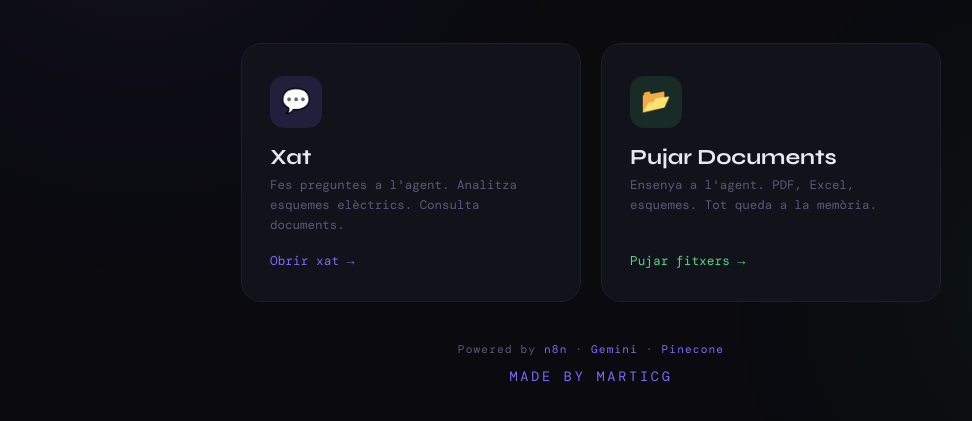
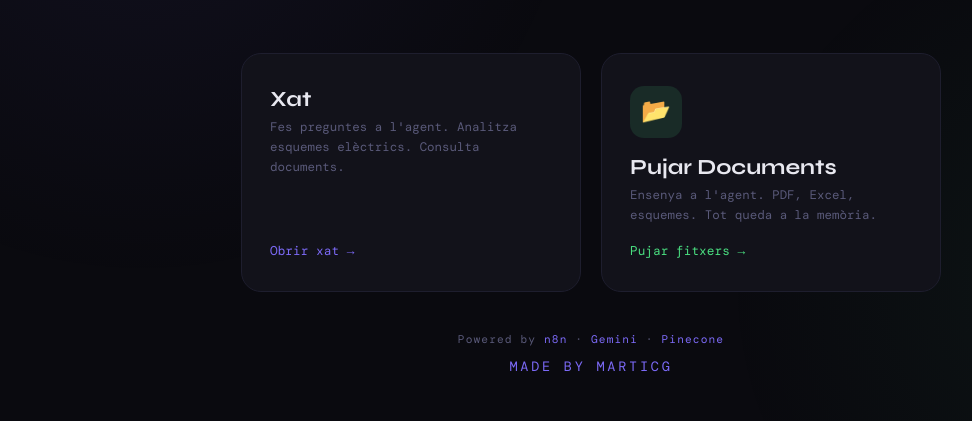
Before and after one commit to marticege-cg/agent-expert, a website: page index.html in a window 1280 px wide. Shown: the part 371-792 px from the top of the page, without its empty margins (49-1021 px from the left). Drawn offline with nearby package versions, Linux system fonts and the light colour scheme.

Commit message:
Update index.html

```diff
--- a/index.html
+++ b/index.html
@@ -267,8 +267,7 @@
   </div>
 
   <div class="cards">
-    <a class="card chat" href="https://lobe-chat-production-8dbe.up.railway.app/?settings={%22languageModel%22:{%22openai%22:{%22endpoint%22:%22https://n8n-production-ebb1.up.railway.app/webhook/chat/completions%22,%22apiKey%22:%22sk-fake-key%22,%22enabledModels%22:[%22agent-expert%22]}}}&model=agent-expert" target="_blank">
-      <div class="card-icon">💬</div>
+    <a class="card chat" href="https://lobe-chat-production-8dbe.up.railway.app/?settings=%7B%22languageModel%22%3A%7B%22openai%22%3A%7B%22endpoint%22%3A%22https%3A%2F%2Fn8n-production-ebb1.up.railway.app%2Fwebhook%2Fchat%2Fcompletions%22%2C%22apiKey%22%3A%22sk-fake-key%22%2C%22enabledModels%22%3A%5B%22agent-expert%22%5D%7D%7D%7D&model=agent-expert" target="_blank">
       <div class="card-content">
         <div class="card-title">Xat</div>
         <div class="card-desc">Fes preguntes a l'agent. Analitza esquemes elèctrics. Consulta documents.</div>
```
